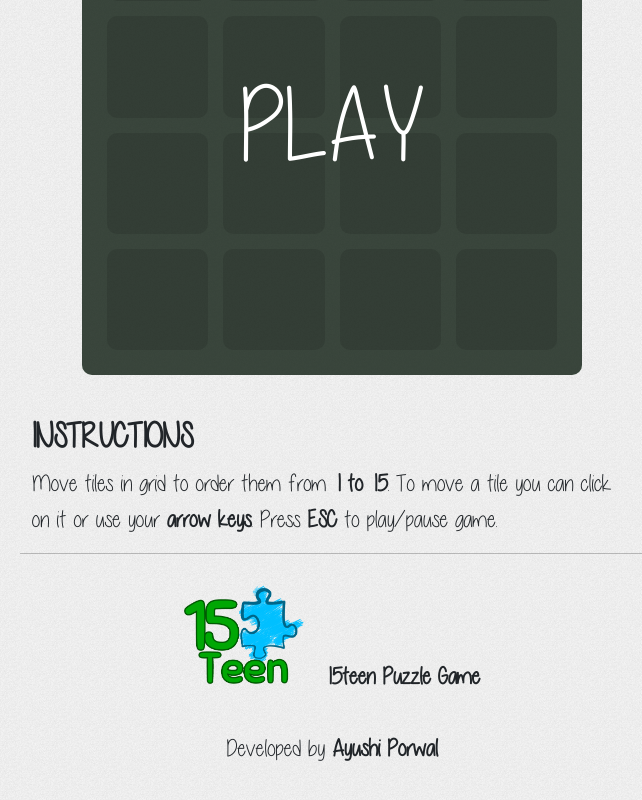
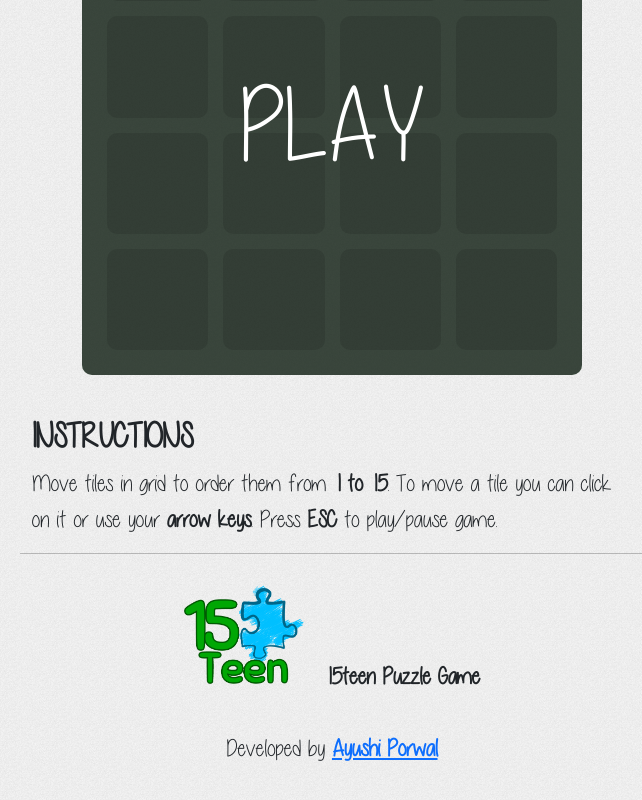
Before and after one commit to ayushiporwal1333/15puzzle, a Next.js app: page / in a window 1280 px wide. Shown: the part 385-1185 px from the top of the page, without its empty margins (308-950 px from the left). Built offline with nearby package versions, Linux system fonts and the light colour scheme.

Commit message:
updated footer link to github repo

```diff
--- a/src/components/Footer/Footer.tsx
+++ b/src/components/Footer/Footer.tsx
@@ -9,7 +9,12 @@ const Footer = () => {
         <p>15teen Puzzle Game</p>
       </div>
       <div className={styles.copyright_text}>
-        Developed by <strong>Ayushi Porwal</strong>
+        Developed by{" "}
+        <strong>
+          <a href="https://github.com/ayushiporwal1333/15puzzle">
+            Ayushi Porwal
+          </a>
+        </strong>
       </div>
     </footer>
   );
```
